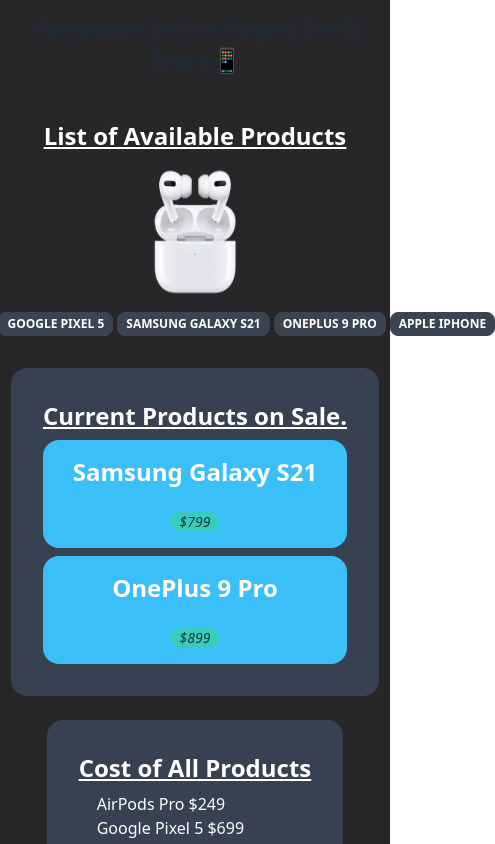
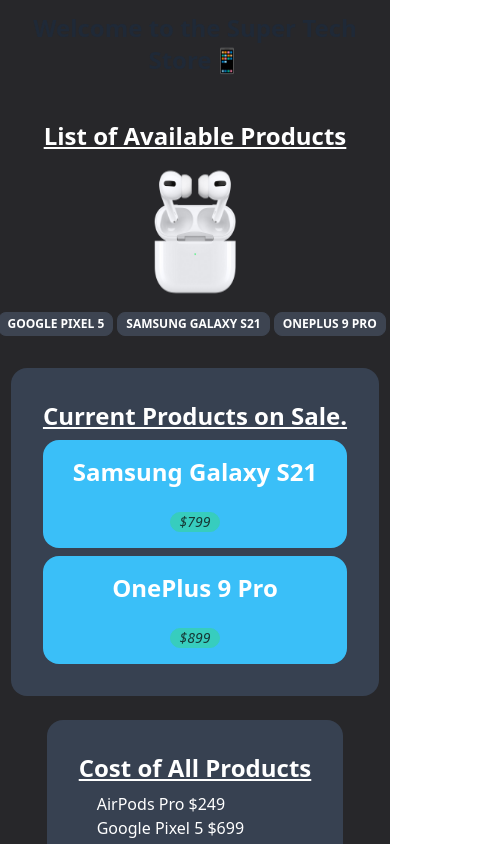
Before and after one commit to diabeatz96/Task_3, a React (Vite) app: page / in a window 390 px wide. Shown: the top 844 px of the page, 495 px wide, since content can reach past the window. Built offline with nearby package versions, Linux system fonts and the light colour scheme.

Commit message:
BG-ZIN Overflow AUTO addition

```diff
--- a/src/App.jsx
+++ b/src/App.jsx
@@ -6,12 +6,12 @@
 function App() {
 
   return (
-    <main className="w-screen h-screen flex flex-col bg-zinc-800">
+    <main className=" flex flex-col bg-zinc-800 overflow-auto">
       <h1 className="text-center font-bold text-2xl md:text-5xl py-3"> Welcome to the Super Tech Store📱 </h1>
           <div className=" md:w-3/12 place-self-center overflow-x">
             <ListProducts/>
           </div>
-      <div className= "grid md:grid-cols-3 space-y-6 place-items-center place-self-center">
+      <div className= "grid md:grid-cols-3 space-y-6 place-items-center place-self-center bg-zinc-800 overflow-auto">
           <div >
             <FilterProducts/>
           </div>
```
